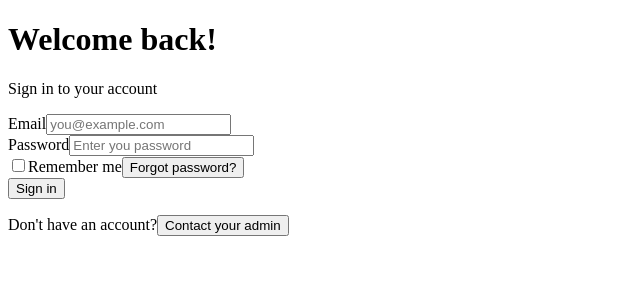
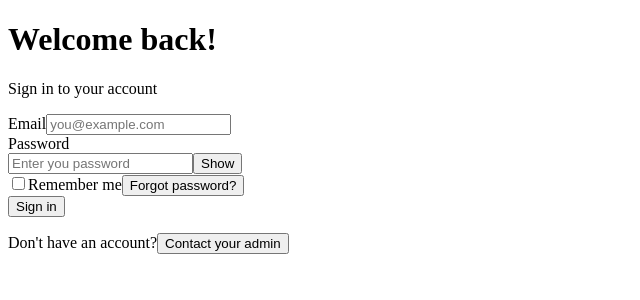
Before and after one commit to MannyPowerz/incidentiq, a React (Vite) app in the folder client/: page / in a window 1280 px wide. Shown: the top 300 px of the page, without its empty margins (0-640 px from the left). Built offline with nearby package versions, Linux system fonts and the light colour scheme.

Commit message:
add password visibility toggle

```diff
--- a/client/src/components/auth/AuthForm.jsx
+++ b/client/src/components/auth/AuthForm.jsx
@@ -8,6 +8,9 @@
         password: "",
         rememberMe: false,
     });
+
+    // Control if password is visible text or not
+    const [ showPassword, setShowPassword ] = useState(false);
 
     // Update the field is the user is changing an input
     const handleChange = (event) => {
@@ -45,14 +48,26 @@
             <div className="form-group">
                 <label htmlFor="password">Password</label>
 
+                <div className="password-input-wrapper">
                     <input
                         id="password"
                         name="password"
-                    type="password"
+                        type={showPassword ? "text" : "password"}
                         placeholder="Enter you password"
                         value={formData.password}
                         onChange={handleChange}
                     />
+
+                    {/* Button to allow to show or hide password */}
+                    <button
+                        className="password-toggle"
+                        type="button"
+                        onClick={() => setShowPassword((currentValue) => !currentValue)}
+                        aria-label={showPassword ? "Hide password" : "Show password"}
+                    >
+                        {showPassword ? "Hide" : "Show"}
+                    </button>
+                </div>
             </div>
 
             {/* Additional options */}
```
Lines whose indentation alone changed are shown as unchanged.
